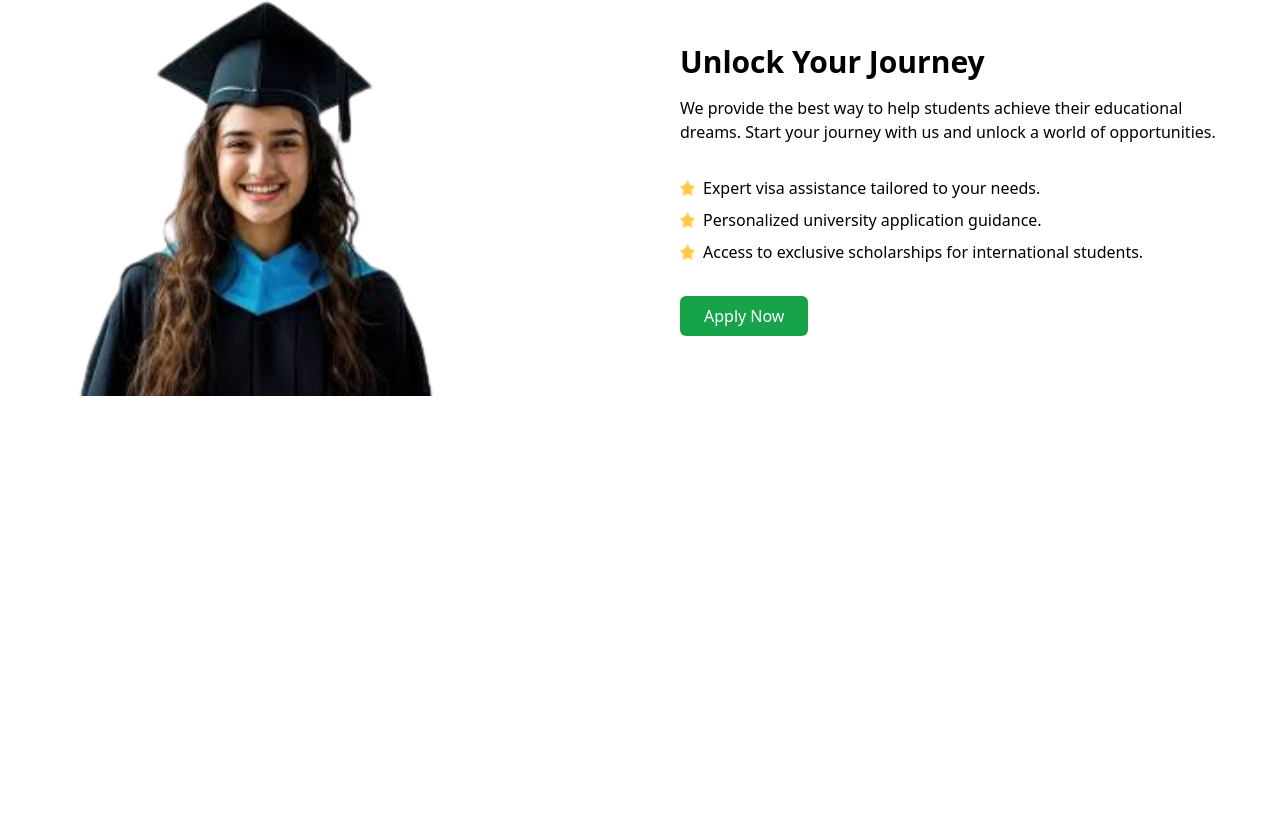
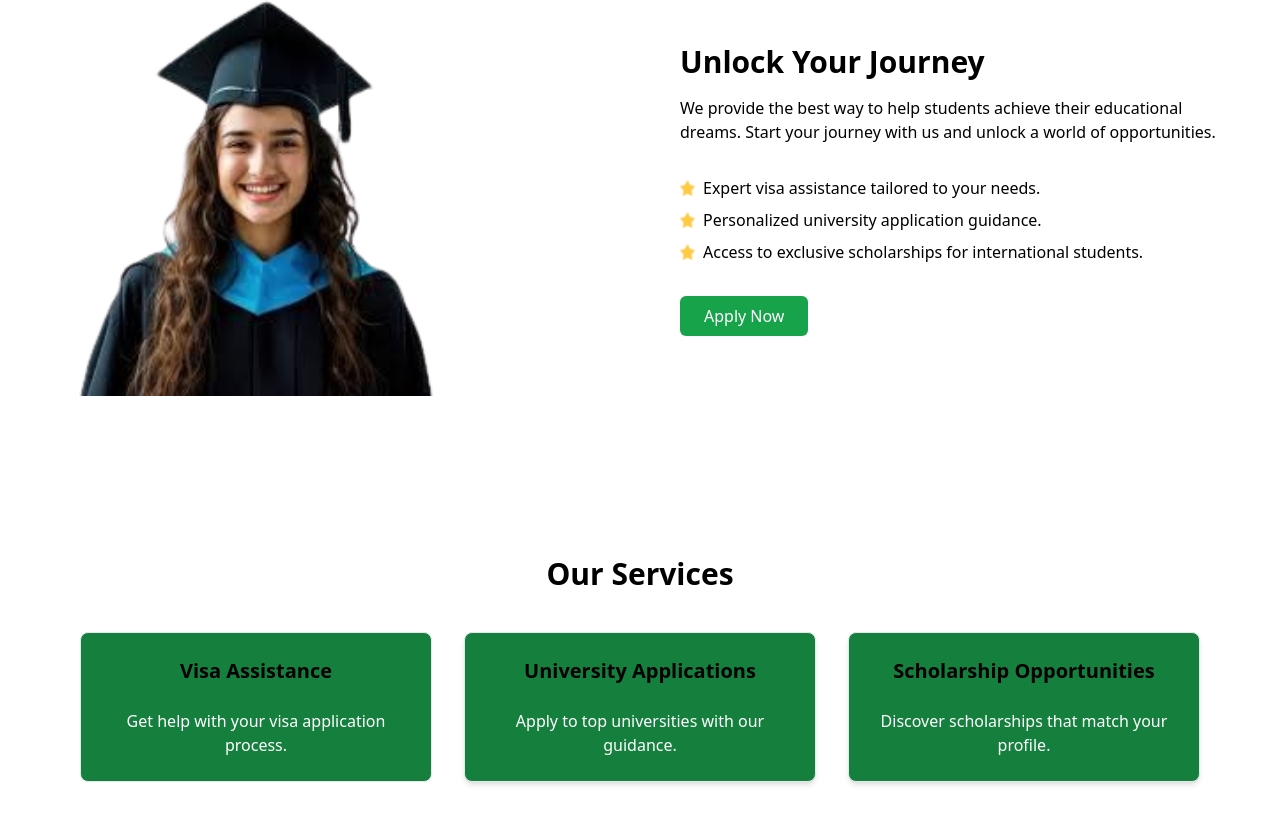
Before and after one commit to rohxama/FutureAbroad, a Next.js app: page / in a window 1280 px wide. Shown: the part 959-1783 px from the top of the page. Before the commit the page ends 1435 px from the top, so only its background shows below. Built offline with nearby package versions, Linux system fonts and the light colour scheme.

Commit message:
Add sevice section to page js file

```diff
--- a/src/app/page.js
+++ b/src/app/page.js
@@ -2,6 +2,7 @@ import Image from "next/image";
 import { Header } from "@/components/Header";
 import { HeroSection } from "@/components/Herosection";
 import { AboutSection } from "@/components/Aboutsection";
+import { ServicesSection } from "@/components/Services";
 
 
 export default function Home() {
@@ -10,6 +11,7 @@ export default function Home() {
       <Header />
       <HeroSection />
       <AboutSection />
+      <ServicesSection />
     </div>
   );
 }
```
